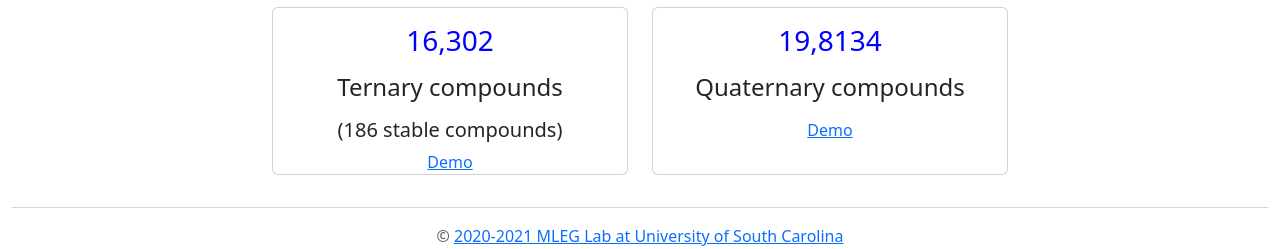
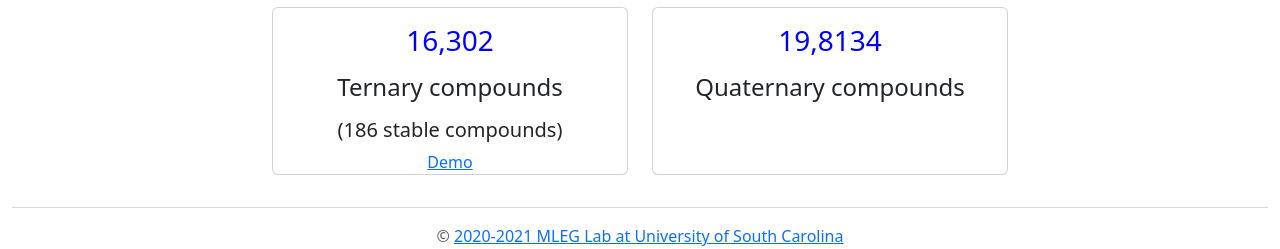
Before and after one commit to MilesZhao/CarolinaMaterialsDatabase, a Django app: page / in a window 1280 px wide. Shown: the part 937-1186 px from the top of the page. Run offline with Django 3.2, Linux system fonts and the light colour scheme; parts of the project's set-up code (start-up, migrations or seed data) failed here and were passed over; some libraries are stand-ins or nearby versions.

Commit message:
Fixed Typos

```diff
--- a/templates/home.html
+++ b/templates/home.html
@@ -101,7 +101,7 @@
                     <h3 class="my-3"><span style="color:blue">19,8134</span></h2>
                     <h4 class="my-3">Quaternary compounds</h4>
                     <!-- <h5>(323 stable compounds)</h4> -->
-                    <a href="{% url 'demo'  %}?demo_id=2">Demo</a>
+                    <!-- <a href="{% url 'demo'  %}?demo_id=2">Demo</a> -->
                 </div>
             </div>
         </div>
```
